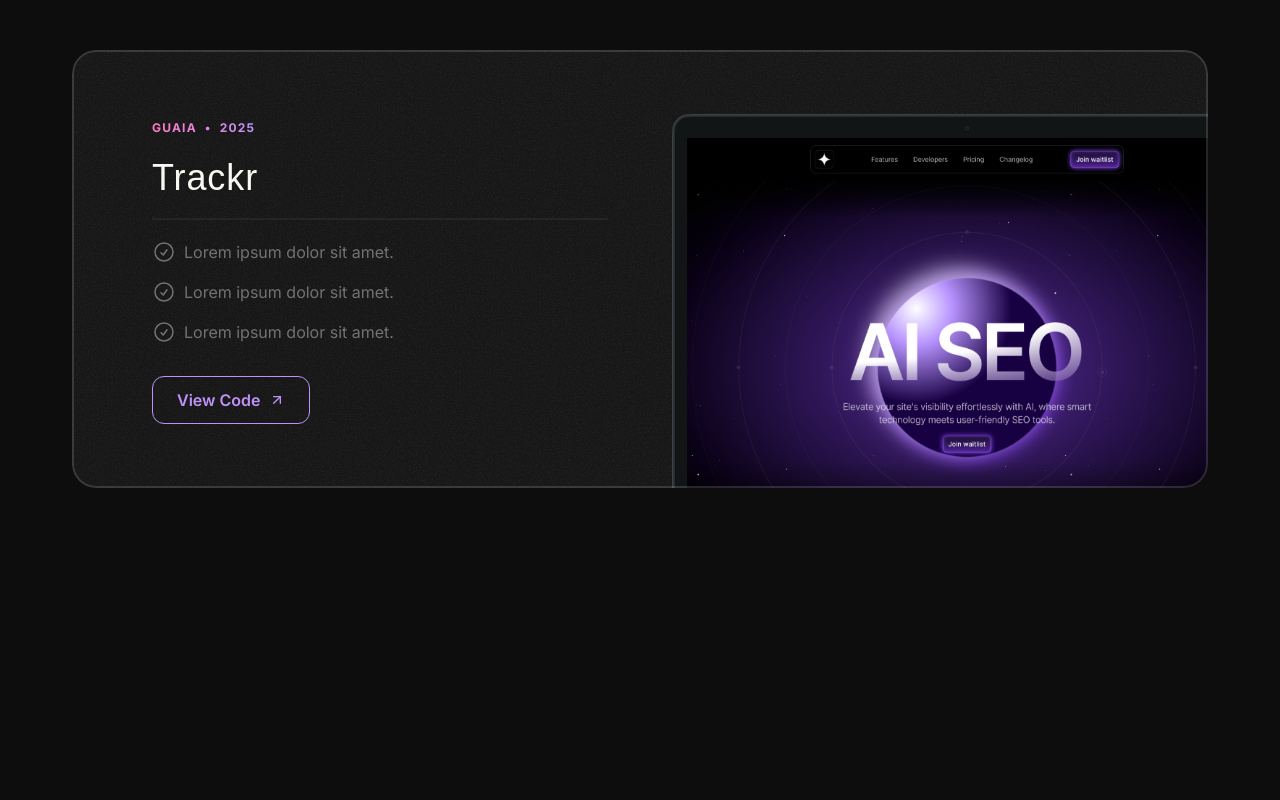
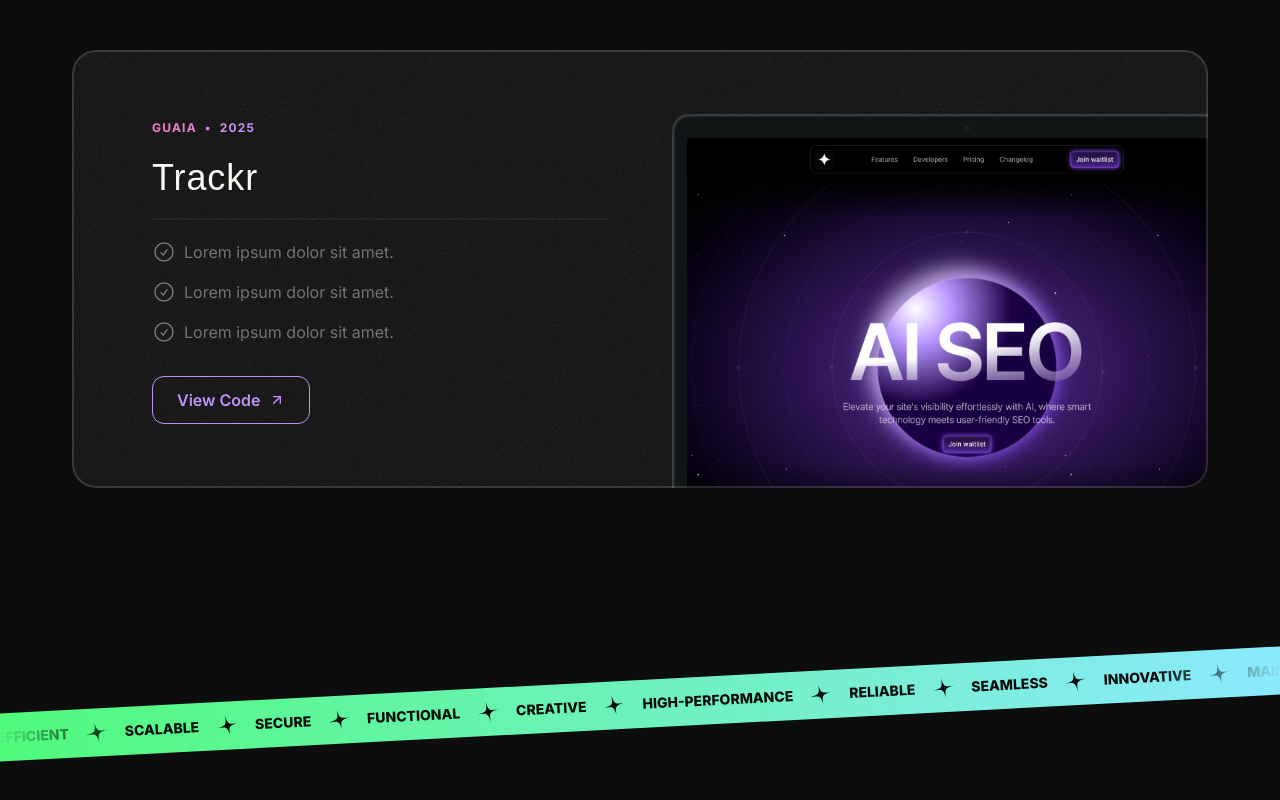
Before and after one commit to ynncstslv/dev, a Next.js app: page / in a window 1280 px wide. Shown: the part 2200-3000 px from the top of the page. Before the commit the page ends 2784 px from the top, so only its background shows below. Built offline with nearby package versions, Linux system fonts and the light colour scheme; a web font is replaced by a local one.

Commit message:
feat: keyword tape section

```diff
--- a/src/app/page.tsx
+++ b/src/app/page.tsx
@@ -1,6 +1,7 @@
 import Header from '@/sections/Header';
 import Hero from '@/sections/Hero';
 import Projects from '@/sections/Projects';
+import Tape from '@/sections/Tape';
 
 export default function Home() {
 	return (
@@ -8,6 +9,7 @@
 			<Header />
 			<Hero />
 			<Projects />
+			<Tape />
 		</div>
 	);
 }
--- a/src/sections/Tape.tsx
+++ b/src/sections/Tape.tsx
@@ -0,0 +1,37 @@
+import StarIcon from '@/assets/icons/star.svg';
+
+const keywords = [
+	'Efficient',
+	'Scalable',
+	'Secure',
+	'Functional',
+	'Creative',
+	'High-Performance',
+	'Reliable',
+	'Seamless',
+	'Innovative',
+	'Maintainable',
+	'Accessible',
+	'User-Centered',
+];
+
+export default function Tape() {
+	return (
+		<div className="py-16 overflow-x-clip lg:py-24">
+			<div className="-mx-1 bg-gradient-to-r from-[#50FA7B] to-[#8BE9FD] -rotate-3">
+				<div className="flex [mask-image:linear-gradient(to_right,transparent,black_10%,black_90%,transparent)]">
+					<div className="flex flex-none gap-4 py-3">
+						{keywords.map((word) => (
+							<div key={word} className="inline-flex items-center gap-4">
+								<span className="font-extrabold text-sm text-black/95 uppercase">
+									{word}
+								</span>
+								<StarIcon className="size-6 text-black/95 -rotate-12" />
+							</div>
+						))}
+					</div>
+				</div>
+			</div>
+		</div>
+	);
+}
```
